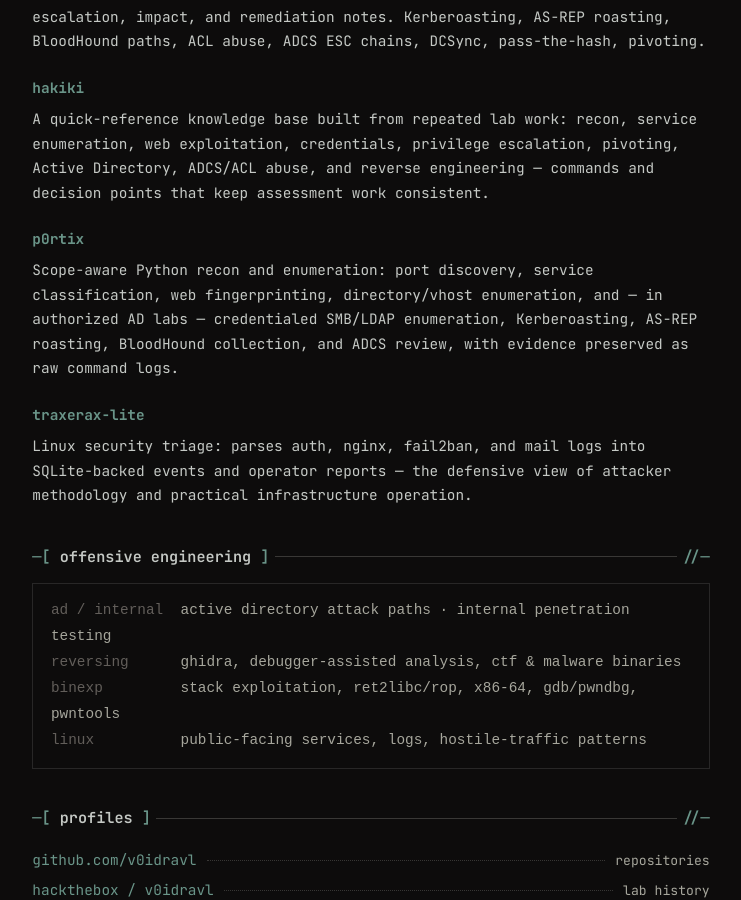
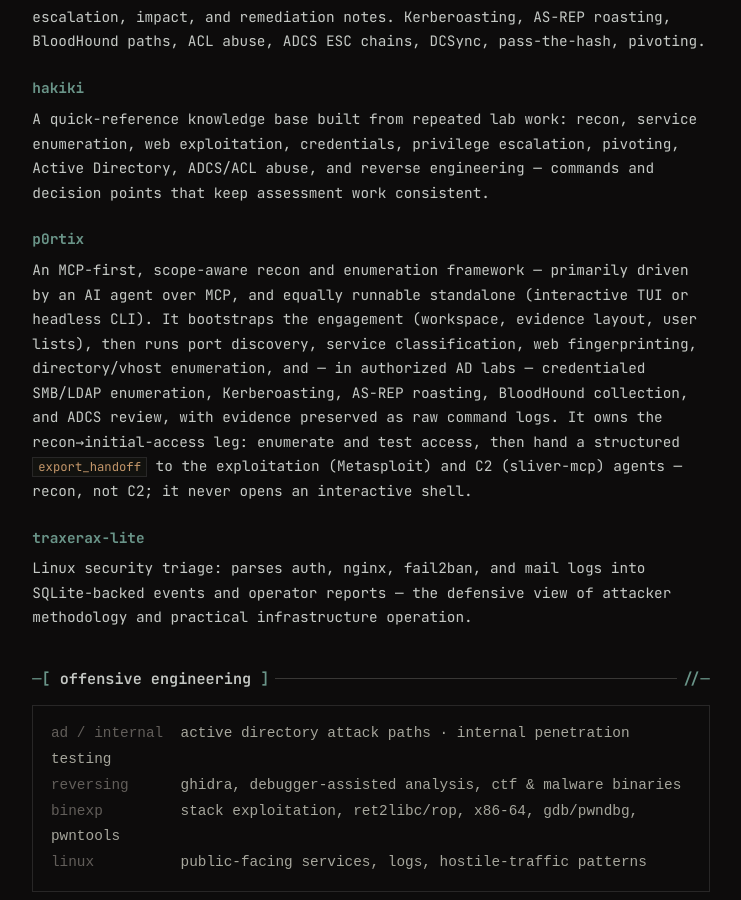
Before and after one commit to v0idravl/whoami, a Jekyll site: the page built from projects.html, in a window 1280 px wide and 900 px high, scrolled down 1866 px. Shown: the whole window, without its empty margins (269-1010 px from the left). Built offline with Jekyll 4.4.1, drawn with Linux system fonts in a browser that asks for light colours.

Commit message:
site: reframe p0rtix as MCP-first recon framework + recon->initial-access leg
index/projects: lead MCP-first; projects.html blurb no longer omits MCP. Note
engagement bootstrap (workspace, user lists) and the handoff to Metasploit/Sliver.

```diff
--- a/index.html
+++ b/index.html
@@ -47,7 +47,8 @@
 owning every decision. Backed by a real, public stack:
 <a href="https://github.com/v0idravl/dagar-red">dagar-red</a> (an ATT&amp;CK-mapped
 adversary-emulation skill system that decides the next call),
-<a href="https://github.com/v0idravl/p0rtix">p0rtix</a> (recon/enum over MCP), and
+<a href="https://github.com/v0idravl/p0rtix">p0rtix</a> (an MCP-first recon/enum
+framework — the recon→initial-access leg), and
 <a href="https://github.com/v0idravl/sliver-mcp">sliver-mcp</a> (a Sliver C2 MCP
 server) — recon, exploitation, and C2 driven by AI under operator control.
 </p>
--- a/projects.html
+++ b/projects.html
@@ -102,10 +102,15 @@
 
 <h3>p0rtix</h3>
 <p>
-Scope-aware Python recon and enumeration: port discovery, service classification,
-web fingerprinting, directory/vhost enumeration, and — in authorized AD labs —
-credentialed SMB/LDAP enumeration, Kerberoasting, AS-REP roasting, BloodHound
-collection, and ADCS review, with evidence preserved as raw command logs.
+An MCP-first, scope-aware recon and enumeration framework — primarily driven by an AI
+agent over MCP, and equally runnable standalone (interactive TUI or headless CLI). It
+bootstraps the engagement (workspace, evidence layout, user lists), then runs port
+discovery, service classification, web fingerprinting, directory/vhost enumeration, and
+— in authorized AD labs — credentialed SMB/LDAP enumeration, Kerberoasting, AS-REP
+roasting, BloodHound collection, and ADCS review, with evidence preserved as raw command
+logs. It owns the recon→initial-access leg: enumerate and test access, then hand a
+structured <code>export_handoff</code> to the exploitation (Metasploit) and C2
+(sliver-mcp) agents — recon, not C2; it never opens an interactive shell.
 </p>
 
 <h3>traxerax-lite</h3>
```
